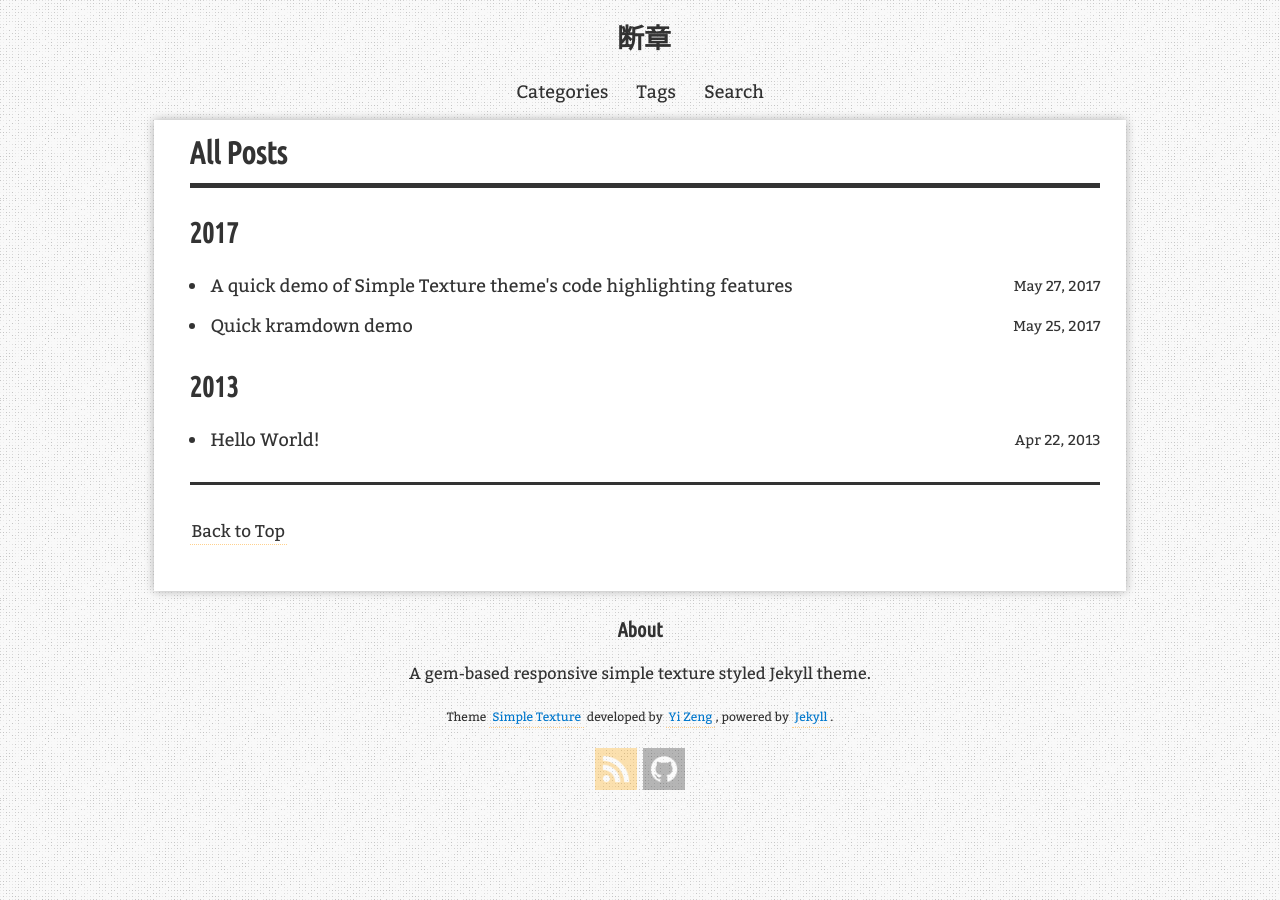
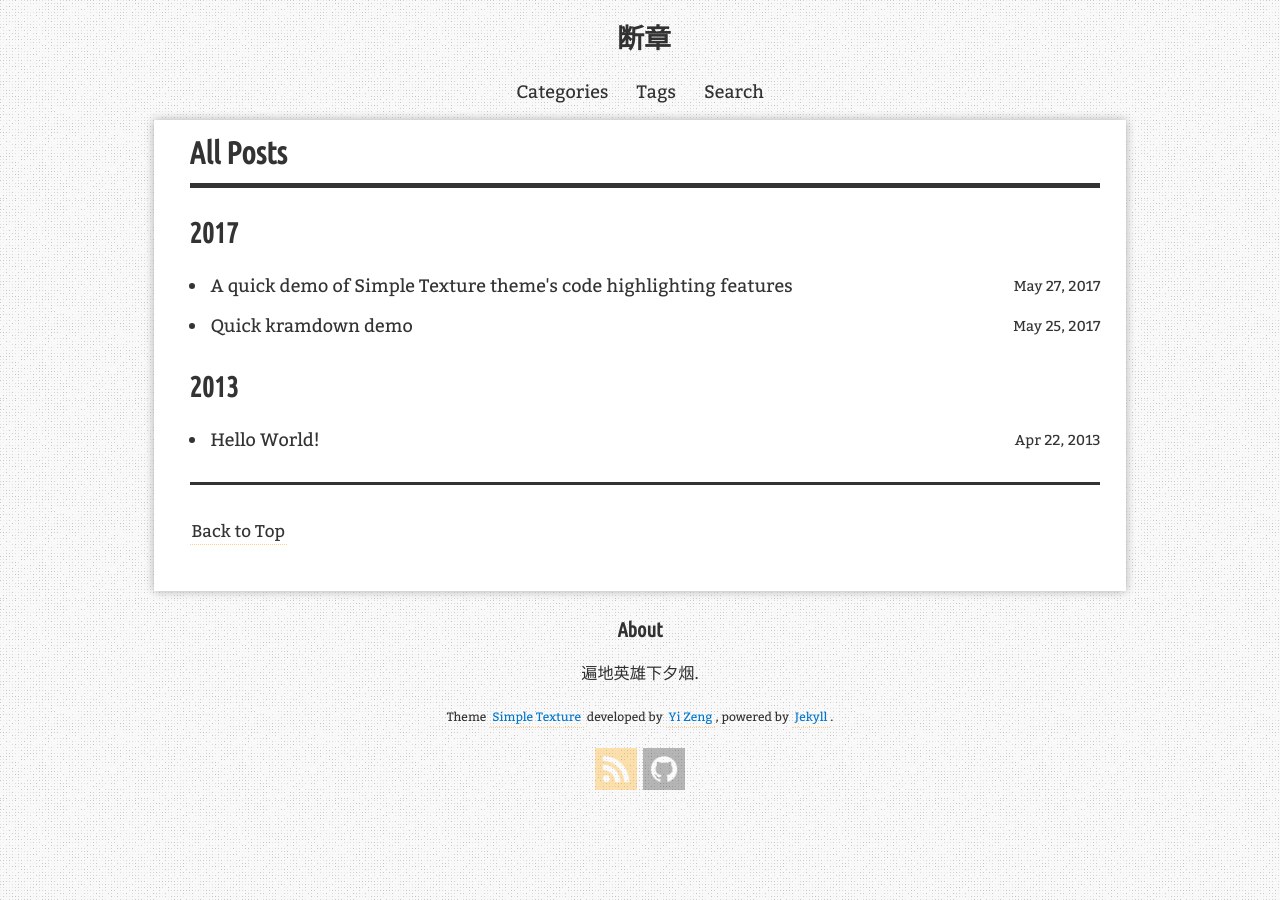
Before and after one commit to sunbuny/sunbuny.github.io, a Jekyll site: the page built from blog/index.html, in a window 1280 px wide. Built offline with Jekyll 4.4.1, drawn with Linux system fonts in a browser that asks for light colours; nearby versions of some CDN libraries; comment, search, counter and statistics services are not loaded.

Commit message:
Update _config.yml

```diff
--- a/_config.yml
+++ b/_config.yml
@@ -53,7 +53,7 @@ home:
 blog:
   cc_license: # A link to CC License of your choice, e.g. http://creativecommons.org/licenses/by-sa/4.0/.
   cc_license_image: # An image of your CC License, e.g. /assets/images/theme/cc-by-sa.png
-  footer_content: A gem-based responsive simple texture styled Jekyll theme.
+  footer_content: 遍地英雄下夕烟.
 
 disqus:
   shortname:
```
